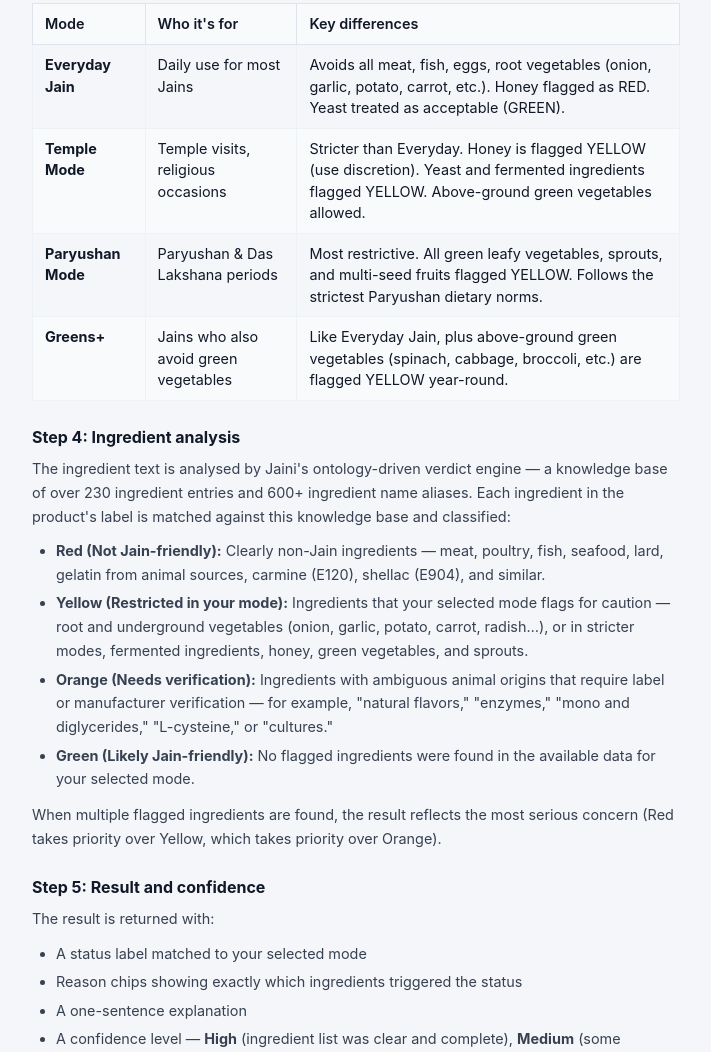
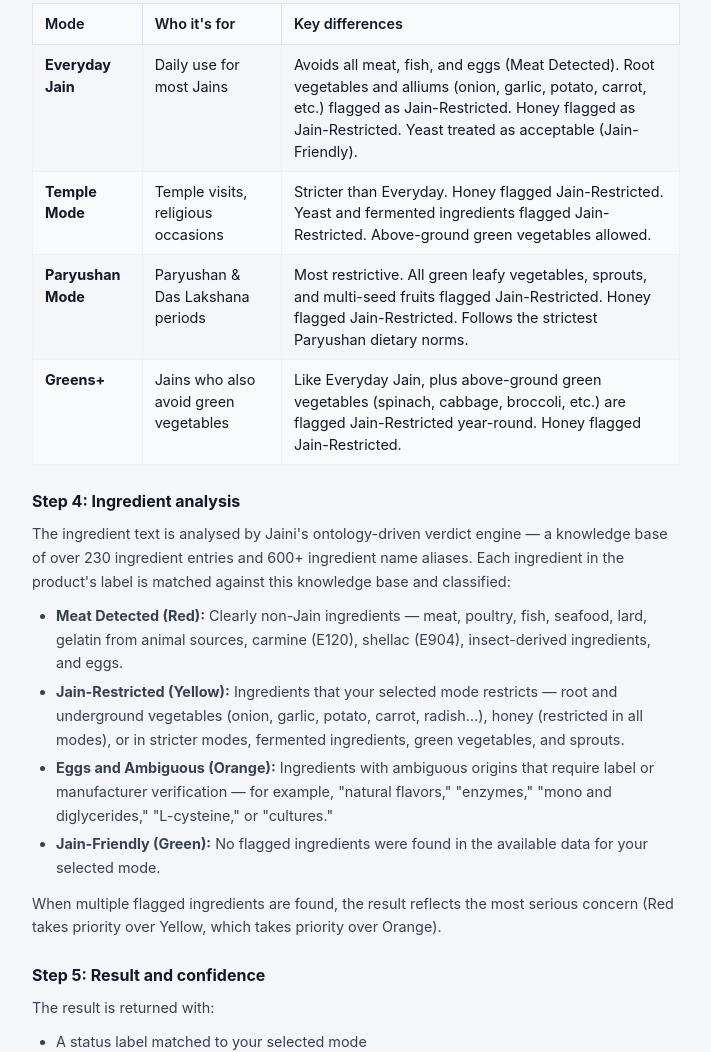
Before and after one commit to swapncore/jain, a plain HTML site: page howitworks.html in a window 1280 px wide. Shown: the part 620-1672 px from the top of the page, without its empty margins (284-995 px from the left). Drawn offline with Linux system fonts and the light colour scheme.

Commit message:
docs(howitworks): update modes table, honey→Jain-Restricted, new category names
- Replace Red/Yellow/Orange/Green labels with Meat Detected/Jain-Restricted/Eggs and Ambiguous/Jain-Friendly
- Clarify honey is Jain-Restricted (not Meat Detected) in all modes
- Update modes table to accurately show honey as Jain-Restricted in Everyday Jain, Temple, Paryushan, Greens+
- Update ingredient analysis bullet points to use new display category names

```diff
--- a/howitworks.html
+++ b/howitworks.html
@@ -39,22 +39,22 @@
       <tr>
         <td><strong>Everyday Jain</strong></td>
         <td>Daily use for most Jains</td>
-        <td>Avoids all meat, fish, eggs, root vegetables (onion, garlic, potato, carrot, etc.). Honey flagged as RED. Yeast treated as acceptable (GREEN).</td>
+        <td>Avoids all meat, fish, and eggs (Meat Detected). Root vegetables and alliums (onion, garlic, potato, carrot, etc.) flagged as Jain-Restricted. Honey flagged as Jain-Restricted. Yeast treated as acceptable (Jain-Friendly).</td>
       </tr>
       <tr>
         <td><strong>Temple Mode</strong></td>
         <td>Temple visits, religious occasions</td>
-        <td>Stricter than Everyday. Honey is flagged YELLOW (use discretion). Yeast and fermented ingredients flagged YELLOW. Above-ground green vegetables allowed.</td>
+        <td>Stricter than Everyday. Honey flagged Jain-Restricted. Yeast and fermented ingredients flagged Jain-Restricted. Above-ground green vegetables allowed.</td>
       </tr>
       <tr>
         <td><strong>Paryushan Mode</strong></td>
         <td>Paryushan &amp; Das Lakshana periods</td>
-        <td>Most restrictive. All green leafy vegetables, sprouts, and multi-seed fruits flagged YELLOW. Follows the strictest Paryushan dietary norms.</td>
+        <td>Most restrictive. All green leafy vegetables, sprouts, and multi-seed fruits flagged Jain-Restricted. Honey flagged Jain-Restricted. Follows the strictest Paryushan dietary norms.</td>
       </tr>
       <tr>
         <td><strong>Greens+</strong></td>
         <td>Jains who also avoid green vegetables</td>
-        <td>Like Everyday Jain, plus above-ground green vegetables (spinach, cabbage, broccoli, etc.) are flagged YELLOW year-round.</td>
+        <td>Like Everyday Jain, plus above-ground green vegetables (spinach, cabbage, broccoli, etc.) are flagged Jain-Restricted year-round. Honey flagged Jain-Restricted.</td>
       </tr>
     </tbody>
   </table>
@@ -62,10 +62,10 @@
   <h2>Step 4: Ingredient analysis</h2>
   <p>The ingredient text is analysed by Jaini's ontology-driven verdict engine — a knowledge base of over 230 ingredient entries and 600+ ingredient name aliases. Each ingredient in the product's label is matched against this knowledge base and classified:</p>
   <ul>
-    <li><strong>Red (Not Jain-friendly):</strong> Clearly non-Jain ingredients — meat, poultry, fish, seafood, lard, gelatin from animal sources, carmine (E120), shellac (E904), and similar.</li>
-    <li><strong>Yellow (Restricted in your mode):</strong> Ingredients that your selected mode flags for caution — root and underground vegetables (onion, garlic, potato, carrot, radish…), or in stricter modes, fermented ingredients, honey, green vegetables, and sprouts.</li>
-    <li><strong>Orange (Needs verification):</strong> Ingredients with ambiguous animal origins that require label or manufacturer verification — for example, "natural flavors," "enzymes," "mono and diglycerides," "L-cysteine," or "cultures."</li>
-    <li><strong>Green (Likely Jain-friendly):</strong> No flagged ingredients were found in the available data for your selected mode.</li>
+    <li><strong>Meat Detected (Red):</strong> Clearly non-Jain ingredients — meat, poultry, fish, seafood, lard, gelatin from animal sources, carmine (E120), shellac (E904), insect-derived ingredients, and eggs.</li>
+    <li><strong>Jain-Restricted (Yellow):</strong> Ingredients that your selected mode restricts — root and underground vegetables (onion, garlic, potato, carrot, radish…), honey (restricted in all modes), or in stricter modes, fermented ingredients, green vegetables, and sprouts.</li>
+    <li><strong>Eggs and Ambiguous (Orange):</strong> Ingredients with ambiguous origins that require label or manufacturer verification — for example, "natural flavors," "enzymes," "mono and diglycerides," "L-cysteine," or "cultures."</li>
+    <li><strong>Jain-Friendly (Green):</strong> No flagged ingredients were found in the available data for your selected mode.</li>
   </ul>
   <p>When multiple flagged ingredients are found, the result reflects the most serious concern (Red takes priority over Yellow, which takes priority over Orange).</p>
 
```
